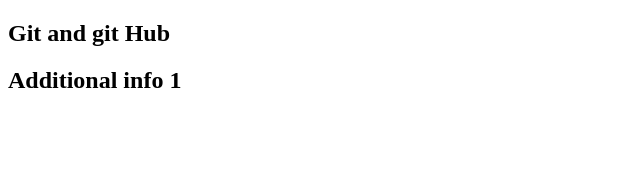
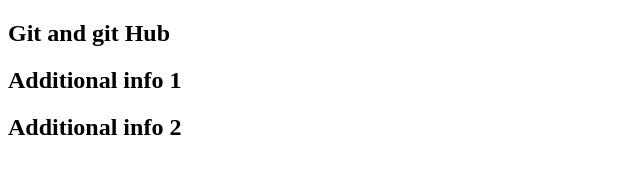
Before and after one commit to Sudhansu281/learning, a plain HTML site: page index.html in a window 1280 px wide. Shown: the whole page, without its empty margins (0-640 px from the left). Drawn offline with Linux system fonts and the light colour scheme.

Commit message:
2nd commit

```diff
--- a/index.html
+++ b/index.html
@@ -8,5 +8,6 @@
 <body>
     <h2>Git and git Hub</h2>
     <h2>Additional info 1</h2>
+    <h2>Additional info 2</h2>
 </body>
 </html>
```
